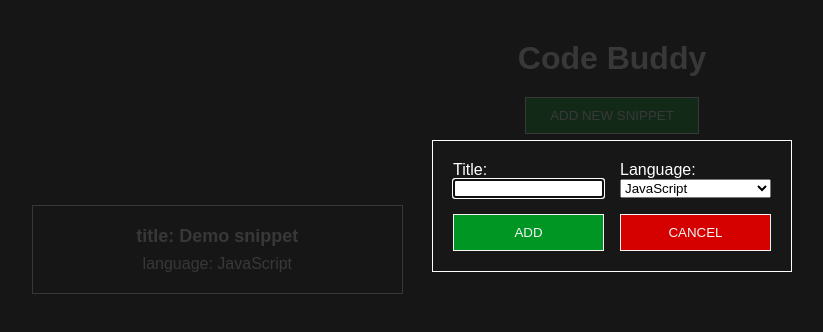
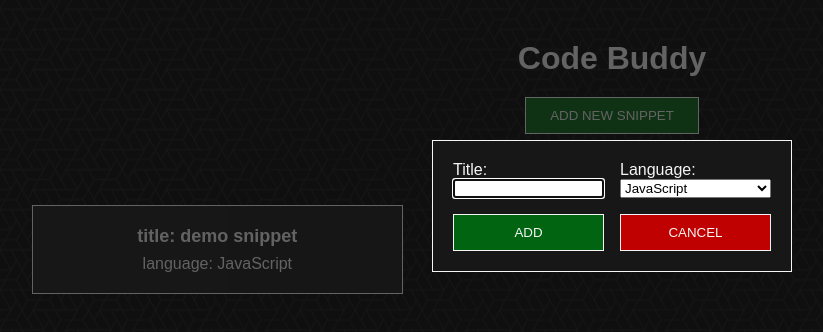
Before and after one commit to szyszak/code-buddy, a React (Create React App) app: page / in a window 1280 px wide. Both pictures are taken after a click on the button "ADD NEW SNIPPET". Shown: the top 332 px of the page, without its empty margins (28-851 px from the left). Built offline with nearby package versions, Linux system fonts and the light colour scheme.

Commit message:
finishing touches

```diff
--- a/src/components/AddSnippetModal.tsx
+++ b/src/components/AddSnippetModal.tsx
@@ -7,6 +7,7 @@ import styled from 'styled-components';
 import { languages } from '../store/dictionaries';
 import { ISnippet, IAction } from '../types';
 
+// TYPES
 interface IProps {
   isOpen: boolean;
   setIsOpen: Dispatch<boolean>;
@@ -25,7 +26,7 @@ interface IButtonProps {
 const style: Modal.Styles = {
   overlay: {
     padding: '20px',
-    backgroundColor: 'rgba(23, 23, 23, 0.85)',
+    backgroundColor: 'rgba(23, 23, 23, 0.66)',
   },
   content: {
     maxWidth: '360px',
@@ -33,8 +34,8 @@ const style: Modal.Styles = {
     margin: 'auto',
     marginTop: '120px',
     position: 'static',
-    color: '#ffffff',
-    border: '1px solid #ffffff',
+    color: '#f5f5f5',
+    border: '1px solid #f5f5f5',
     background: '#171717',
     borderRadius: '0px',
   },
@@ -75,6 +76,7 @@ const Button = styled.button<IButtonProps>`
   padding: 10px 24px;
   background-color: ${props => props.theme[props.backgroundColor]};
   color: ${props => props.theme.fontColor};
+  text-transform: uppercase;
   border: solid 1px ${props => props.theme.fontColor};
   cursor: pointer;
 `;
@@ -148,7 +150,7 @@ const AddSnippetModal: React.FC<IProps> = ({ isOpen, setIsOpen }) => {
         </InputWrapper>
 
         <Button type="submit" backgroundColor="green" gridArea="add-button">
-          ADD
+          add
         </Button>
 
         <Button
@@ -157,7 +159,7 @@ const AddSnippetModal: React.FC<IProps> = ({ isOpen, setIsOpen }) => {
           gridArea="cancel-button"
           onClick={handleCloseModal}
         >
-          CANCEL
+          cancel
         </Button>
       </Form>
     </Modal>
--- a/src/components/Card.tsx
+++ b/src/components/Card.tsx
@@ -1,8 +1,9 @@
 import React from 'react';
+import styled from 'styled-components';
 import { Link } from 'react-router-dom';
-import styled from 'styled-components';
 import { languages } from '../store/dictionaries';
 
+// TYPES
 interface IProps {
   title: string;
   language: string;
@@ -17,11 +18,12 @@ const StyledLink = styled(Link)`
 
 const CardWrapper = styled.div`
   padding: 20px;
+  background-color: ${props => props.theme.backgroundColor};
   text-align: center;
   color: ${props => props.theme.fontColor};
 `;
 
-const Title = styled.h2`
+const Title = styled.h3`
   font-size: 18px;
 `;
 
--- a/src/components/Checkbox.tsx
+++ b/src/components/Checkbox.tsx
@@ -3,6 +3,7 @@ import styled from 'styled-components';
 import { useDispatch } from 'react-redux';
 import { IAction } from '../types';
 
+// TYPES
 interface ICheckboxProps {
   label: string;
   isChecked: boolean;
--- a/src/components/Dropdown.tsx
+++ b/src/components/Dropdown.tsx
@@ -1,8 +1,9 @@
 import React from 'react';
+import styled from 'styled-components';
 import { useDispatch } from 'react-redux';
 import { IAction, IDictionary } from '../types';
-import styled from 'styled-components';
 
+// TYPES
 interface IDropdownProps {
   value: string | number;
   id?: string;
--- a/src/components/Editor.tsx
+++ b/src/components/Editor.tsx
@@ -90,9 +90,8 @@ const Editor: React.FC = () => {
         showGutter={showGutter}
         highlightActiveLine={highlightActiveLine}
         wrapEnabled={wrapLines}
-        editorProps={{ $blockScrolling: true }}
-        // setOptions={{ useWorker: false }}
         onChange={handleChange}
+        debounceChangePeriod={500}
       />
     </Section>
   );
--- a/src/components/NotFoundPage.tsx
+++ b/src/components/NotFoundPage.tsx
@@ -1,6 +1,6 @@
 import React, { useEffect } from 'react';
+import styled from 'styled-components';
 import { Link } from 'react-router-dom';
-import styled from 'styled-components';
 
 // STYLES
 const Main = styled.main`
@@ -11,7 +11,12 @@ const Main = styled.main`
 `;
 
 const Header = styled.h2`
-  font-size: 30px;
+  text-align: center;
+  font-size: 26px;
+
+  @media (max-width: 600px) {
+    font-size: 22px;
+  }
 `;
 
 const StyledLink = styled(Link)`
--- a/src/components/Sidebar.tsx
+++ b/src/components/Sidebar.tsx
@@ -8,6 +8,7 @@ import Checkbox from './Checkbox';
 import styled from 'styled-components';
 import { IAction } from '../types';
 
+// TYPES
 interface IButtonProps {
   backgroundColor: string;
 }
@@ -32,6 +33,10 @@ const Button = styled.button<IButtonProps>`
   color: ${props => props.theme.fontColor};
   text-transform: uppercase;
   cursor: pointer;
+
+  @media (max-width: 768px) {
+    width: 240px;
+  }
 `;
 
 // COMPONENT
--- a/src/components/Theme.tsx
+++ b/src/components/Theme.tsx
@@ -1,16 +1,19 @@
 import React from 'react';
 import { ThemeProvider } from 'styled-components';
 import { createGlobalStyle } from 'styled-components';
+import bg from '../assets/bg.png';
 
-// STYLES
+// THEME
 const theme = {
-  red: '#d50000',
-  green: '#009624',
-  blue: '#304ffe',
+  red: '#c00101',
+  green: '#006411',
+  blue: '#304fba',
   backgroundColor: '#171717',
+  backgroundImg: bg,
   fontColor: '#f5f5f5',
 };
 
+// GLOBAL STYLE
 const GlobalStyle = createGlobalStyle`
     * {
       margin: 0;
@@ -19,7 +22,7 @@ const GlobalStyle = createGlobalStyle`
     }
 
     body {
-      background-color: ${theme.backgroundColor};
+      background-image: url(${theme.backgroundImg});
       color: ${theme.fontColor};
       font-family: 'Cairo', sans-serif;
     }
--- a/src/store/InitialState.tsx
+++ b/src/store/InitialState.tsx
@@ -2,7 +2,7 @@ import { ISnippetsState, ISettingsState } from '../types';
 
 export const initialSnippetsState: ISnippetsState = [
   {
-    title: 'Demo snippet',
+    title: 'demo snippet',
     language: 'javascript',
     value: `console.log('Hello world!');`,
     id: 'demo',
--- a/src/types.d.ts
+++ b/src/types.d.ts
@@ -34,7 +34,6 @@ export type ISnippetsAction =
 export type ISettingsAction =
   | { type: 'settings/changeSnippet', payload: ISnippet }
   | { type: 'settings/updateCurrentSnippetValue', payload: string }
-  | { type: 'settings/changeCurrentSnippetId', payload: string }
   | { type: 'settings/changeTheme', payload: string }
   | { type: 'settings/changeFontSize', payload: number }
   | { type: 'settings/changeTabSize', payload: number }
```
Also changed, not shown: src/assets/bg.png (added).
